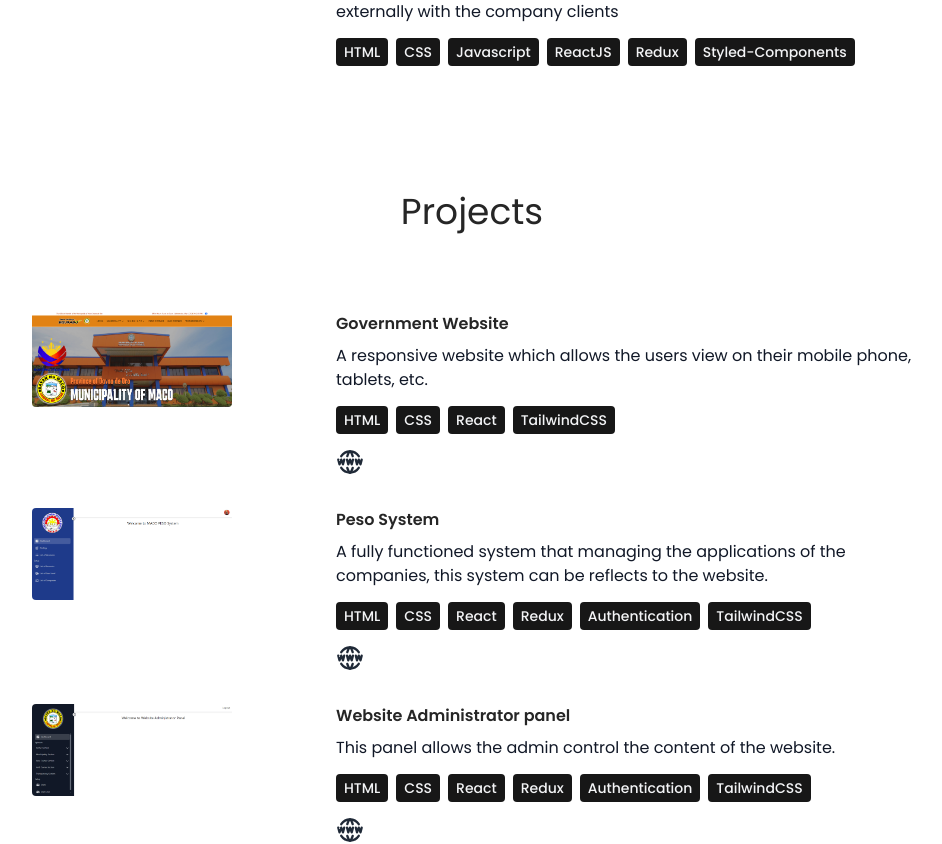
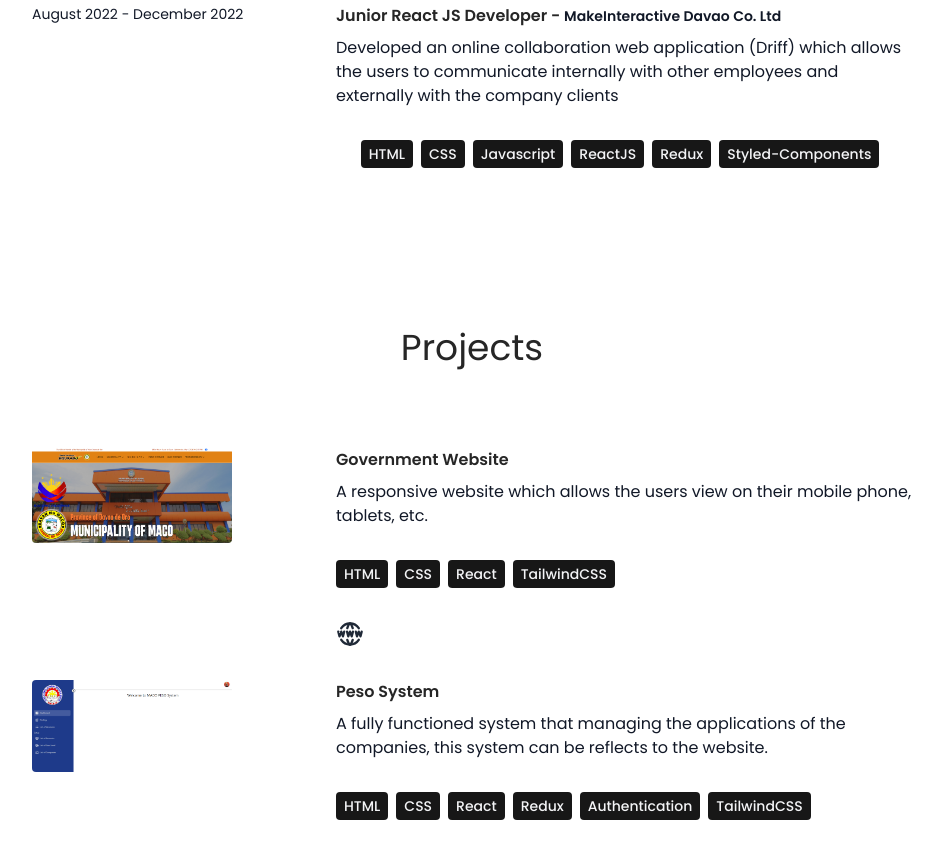
Before and after one commit to Jaco-Miras/JRaven-Portfolio, a React (Vite) app: page / in a window 1280 px wide. Shown: the part 2208-3052 px from the top of the page, without its empty margins (168-1110 px from the left). Built offline with nearby package versions, Linux system fonts and the light colour scheme.

Commit message:
frontend update

```diff
--- a/src/components/Experience.jsx
+++ b/src/components/Experience.jsx
@@ -18,6 +18,7 @@ const Experience = () => {
                 </span>
               </h6>
               <p className="mb-4 text-gray-900">{experience.description}</p>
+              <div className="mb-8 flex flex-wrap lg:justify-center">
                 {experience.technologies.map((tech, idx) => (
                   <span
                     key={idx}
@@ -28,6 +29,7 @@ const Experience = () => {
                 ))}
               </div>
             </div>
+          </div>
         ))}
       </div>
     </div>
--- a/src/components/Projects.jsx
+++ b/src/components/Projects.jsx
@@ -20,6 +20,8 @@ const Projects = () => {
             <div className="w-full max-w-xl lg:w-3/4">
               <h6 className="mb-2 font-semibold">{project.title}</h6>
               <p className="mb-4 text-gray-900">{project.description}</p>
+
+              <div className="mb-8 flex flex-wrap">
                 {project.technologies.map((tech, idx) => (
                   <span
                     key={idx}
@@ -28,8 +30,9 @@ const Projects = () => {
                     {tech}
                   </span>
                 ))}
+              </div>
 
-              <div className="mt-4">
+              <div className="mt-4 w-4">
                 <a
                   target="_blank"
                   rel="noopener noreferrer"
```
Lines whose indentation alone changed are shown as unchanged.
